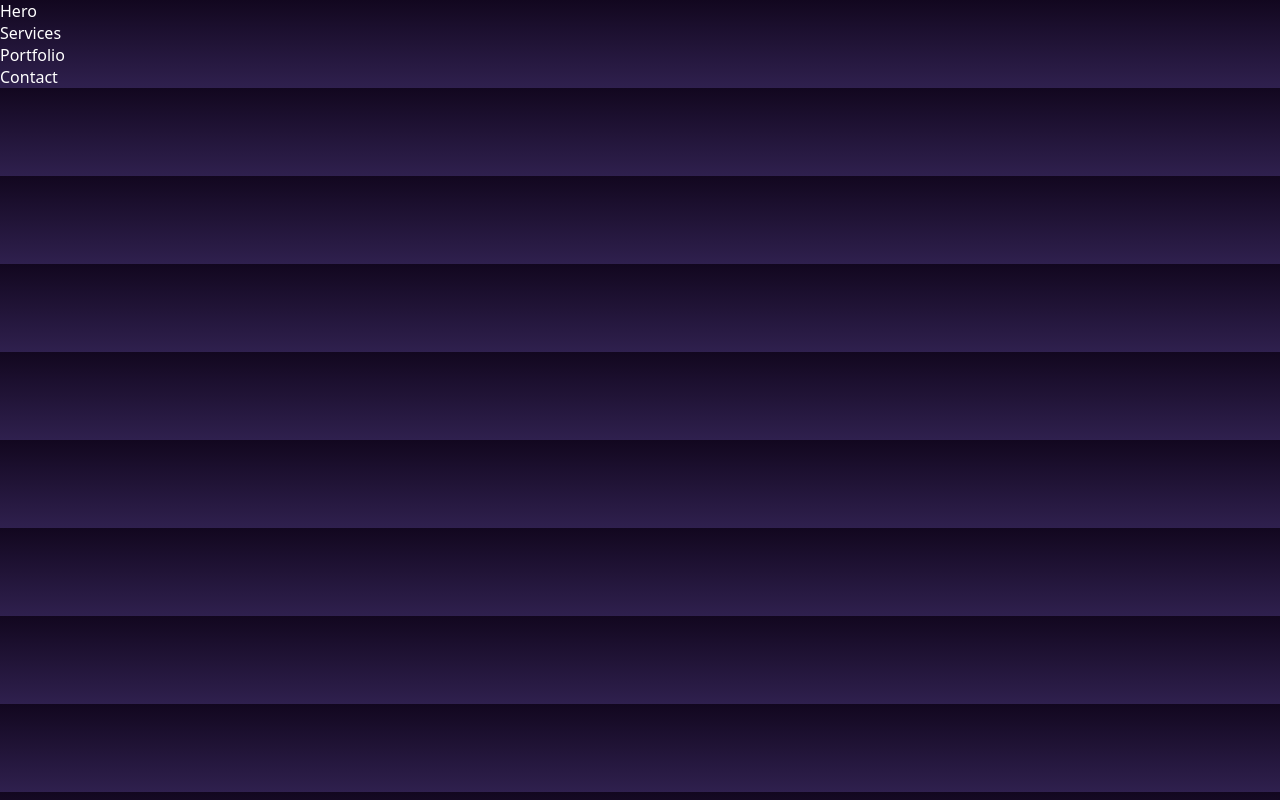
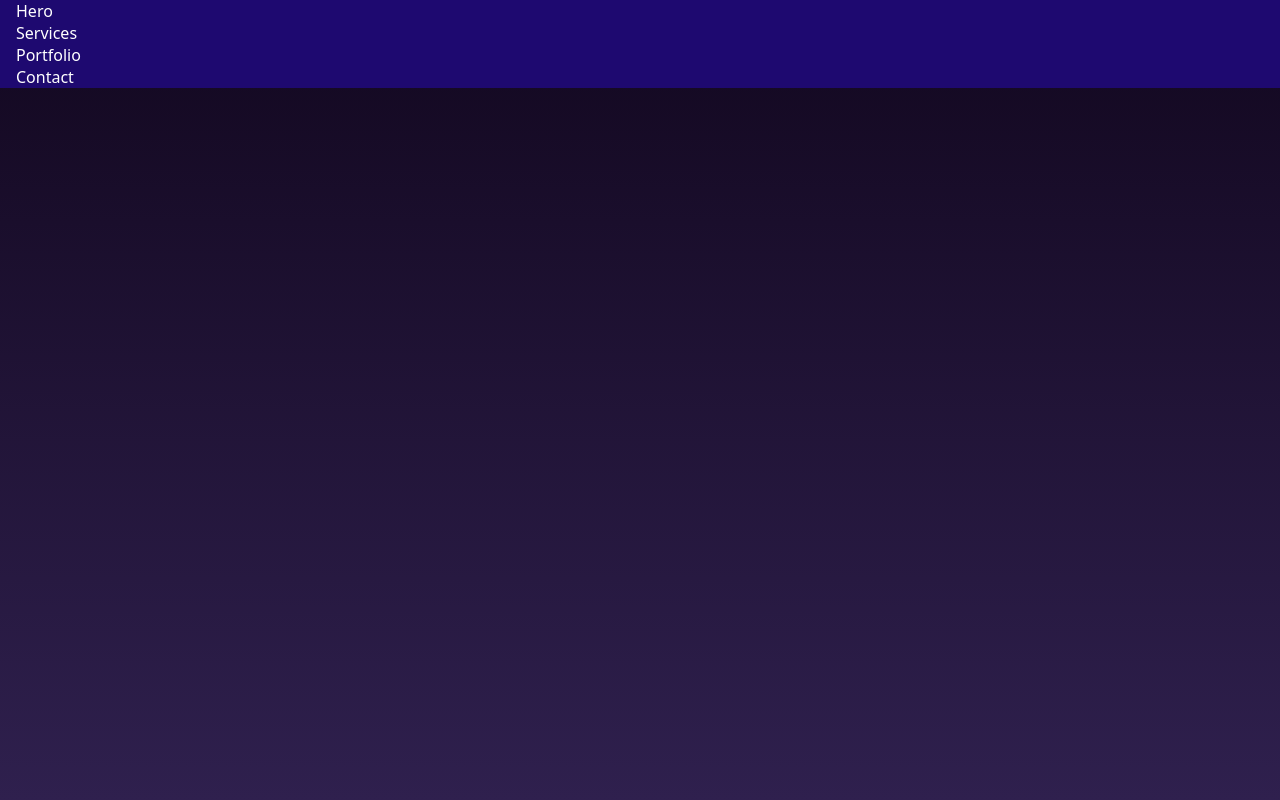
Before and after one commit to jamesAkash/framer_threeJs, a React (Vite) app: page / in a window 1280 px wide. Built offline with nearby package versions, Linux system fonts and the light colour scheme.

Commit message:
creating base media queries

```diff
--- a/src/index.css
+++ b/src/index.css
@@ -9,9 +9,52 @@ body {
   color: white;
   font-family: system-ui, -apple-system, BlinkMacSystemFont, "Segoe UI", Roboto,
     Oxygen, Ubuntu, Cantarell, "Open Sans", "Helvetica Neue", sans-serif;
+  min-height: 100vh;
 }
 
 a {
   text-decoration: none;
   color: white;
 }
+
+.container {
+  max-width: 1536px;
+  padding-inline: 16px;
+  margin-inline: auto;
+  background: rgb(30, 9, 112);
+}
+
+/* smaller screens */
+@media (min-width: 640px) {
+  .container {
+    max-width: 640px;
+  }
+}
+
+/* medium */
+@media (min-width: 768px) {
+  .container {
+    max-width: 768px;
+  }
+}
+
+/* large */
+@media (min-width: 1024px) {
+  .container {
+    max-width: 1024px;
+  }
+}
+
+/* extra large */
+@media (min-width: 1280px) {
+  .container {
+    max-width: 1280px;
+  }
+}
+
+/* 2xl */
+@media (min-width: 1536px) {
+  .container {
+    max-width: 1536px;
+  }
+}
```
